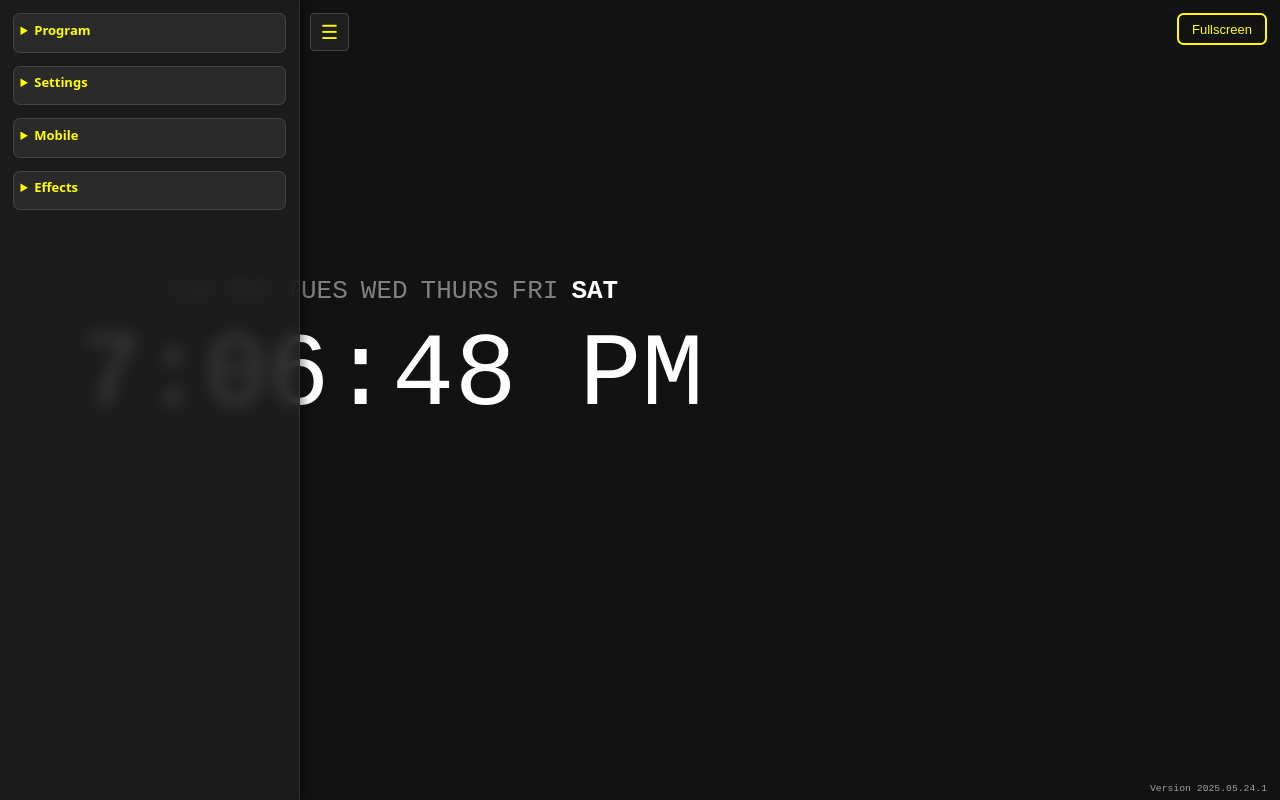
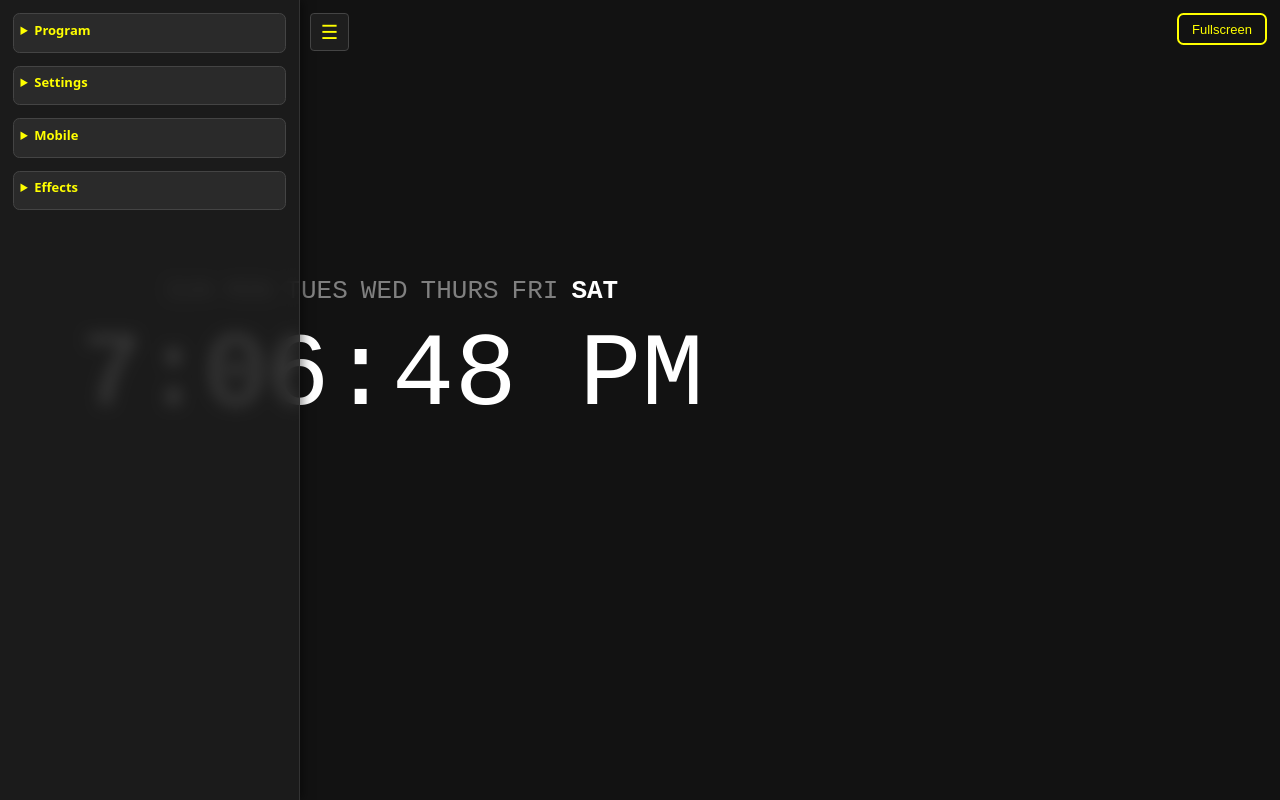
Before and after one commit to MasterObserver/Clockthing, a plain HTML site: page index.html in a window 1280 px wide. Drawn offline with Linux system fonts and the light colour scheme.

Commit message:
index.html

```diff
--- a/index.html
+++ b/index.html
@@ -2255,10 +2255,6 @@ document.getElementById('berserkerToggle')?.addEventListener('change', function
 });
 
 </script>
-
-<div style="position:fixed; bottom:0.5rem; right:1rem; font-size:0.75rem; opacity:0.6; z-index:10000;">
-  Version 2025.05.24.1
-</div>
 </body>
 
 </html>
```
